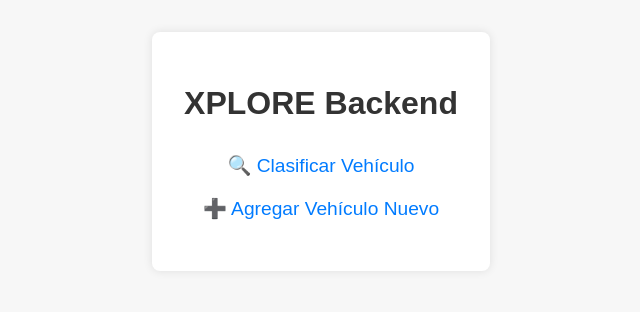
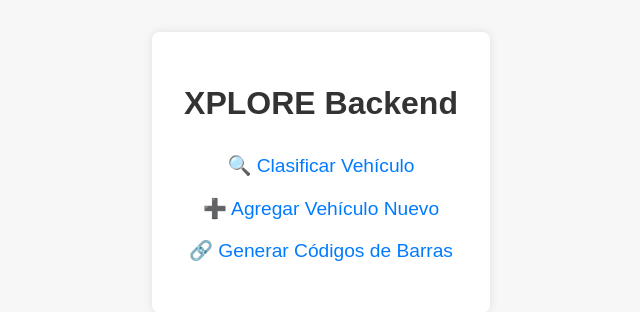
Before and after one commit to Aguilerajr/Xplore-rent-a-car-backend, a FastAPI app: page / in a window 1280 px wide. Shown: the top 312 px of the page, without its empty margins (319-959 px from the left). Run offline with FastAPI, Linux system fonts and the light colour scheme.

Commit message:
nueva creacion de codigos de barras

```diff
--- a/templates/index.html
+++ b/templates/index.html
@@ -16,7 +16,7 @@
         <h1>XPLORE Backend</h1>
         <a href="/calidad">🔍 Clasificar Vehículo</a>
         <a href="/agregar_vehiculo">➕ Agregar Vehículo Nuevo</a>
-        <!-- Aquí puedes agregar más opciones en el futuro -->
+        <a href="/crear_codigos">🔗 Generar Códigos de Barras</a>
     </div>
 </body>
 </html>
```
